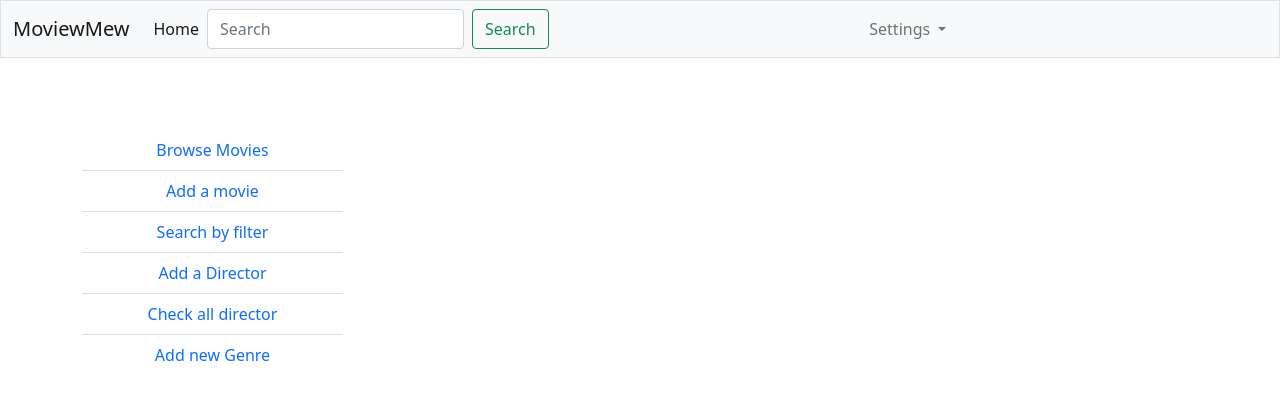
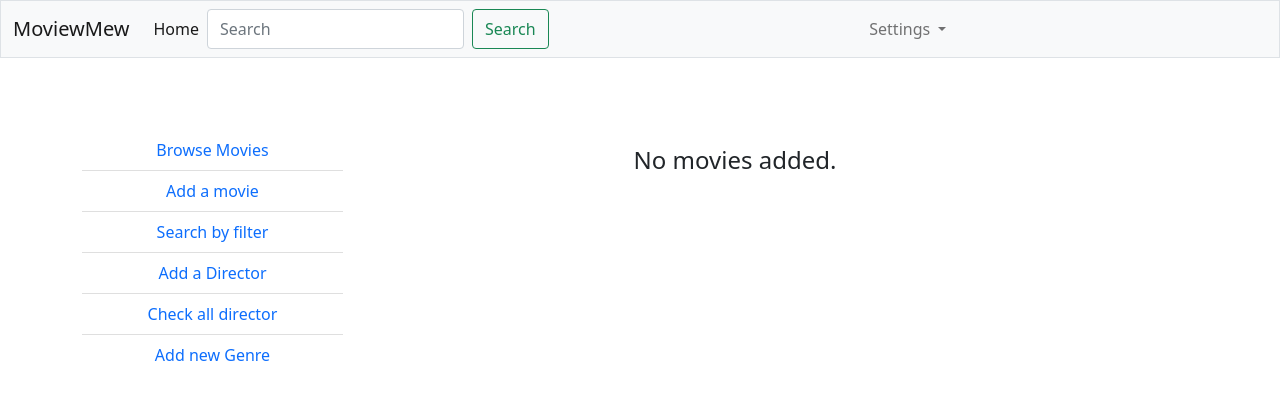
Before and after one commit to vikas1412/movies-demo, a Django app: page /movies/all/ in a window 1280 px wide. Shown: the top 420 px of the page. Run offline with Django 3.2, Linux system fonts and the light colour scheme; data that the repository does not hold is empty.

Commit message:
Display empty directors, movies list if no list

```diff
--- a/templates/movie/movies.html
+++ b/templates/movie/movies.html
@@ -4,6 +4,7 @@
 
 {% block body %}
     <div class="row text-center mt-3">
+        {% if movies %}
             {% for movie in movies %}
                 <div class="col-sm-12 p-0">
                     <div class="card">
@@ -12,7 +13,8 @@
                                 <a href="{% url 'movie' movie.id %}"><h5 class="card-title">{{ movie.title }}</h5></a>
 
                                 {% if movie.image %}
-                                <img src="{{ movie.image.url }}" style="width: 80px; height: 80px; object-fit: cover">
+                                    <img src="{{ movie.image.url }}"
+                                         style="width: 80px; height: 80px; object-fit: cover">
                                 {% else %}
 
                                     <img src="https://cdn.pixabay.com/photo/2021/01/15/17/01/green-5919790__480.jpg"
@@ -24,5 +26,8 @@
                     </div>
                 </div>
             {% endfor %}
+        {% else %}
+            <h4>No movies added.</h4>
+        {% endif %}
     </div>
 {% endblock %}
```
Also changed, not shown: templates/movie/directors.html (+7 -1 lines). Lines whose indentation alone changed are shown as unchanged.
